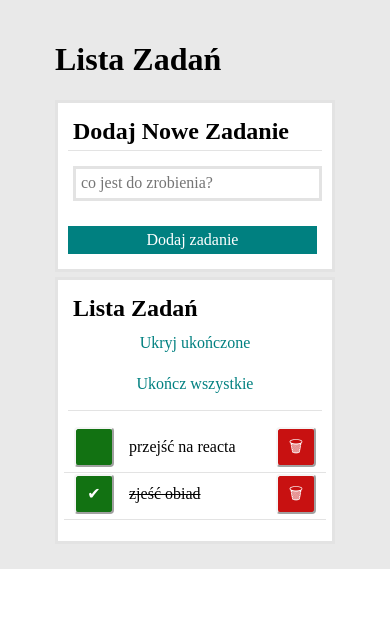
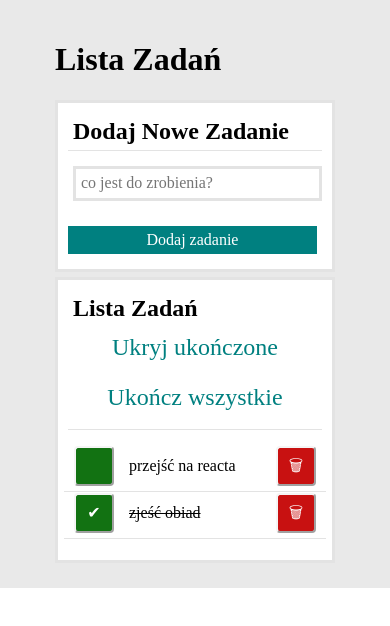
Before and after one commit to DawidGaski/tasks-list-react, a React (Create React App) app: page / in a window 390 px wide. Shown: the top 626 px of the page. Built offline with nearby package versions, Linux system fonts and the light colour scheme.

Commit message:
section__header--buttons renamed into buttons

```diff
--- a/src/Buttons/index.js
+++ b/src/Buttons/index.js
@@ -4,7 +4,7 @@ const Buttons = (props) => {
     if (props.tasks.length === 0) {
         return null
     }
-    return (<div className="section__header--buttons">
+    return (<div className="buttons">
         <button className="buttons__button">
             {props.hideDone ? "Pokaż" : "Ukryj"} ukończone
         </button>
--- a/src/Buttons/style.css
+++ b/src/Buttons/style.css
@@ -4,6 +4,13 @@
     flex-wrap: wrap;
 }
 
+@media (max-width: 767px) {
+    .buttons {
+        display: flex;
+        flex-wrap: wrap;
+        justify-content: center;
+    }
+}
 
 .buttons__button {
     color: teal;
--- a/src/Section/style.css
+++ b/src/Section/style.css
@@ -21,18 +21,6 @@
     }
 }
 
-.section__header--buttons {
-    font-size: medium;
-}
-
-@media (max-width: 767px) {
-    .section__header--buttons {
-        display: flex;
-        flex-wrap: wrap;
-        justify-content: center;
-    }
-}
-
 .section__ul {
     padding-inline-start: 0px;
 }
```
